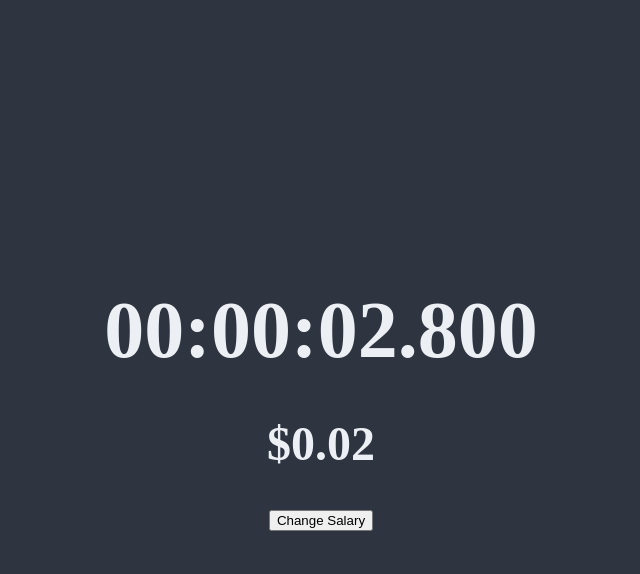
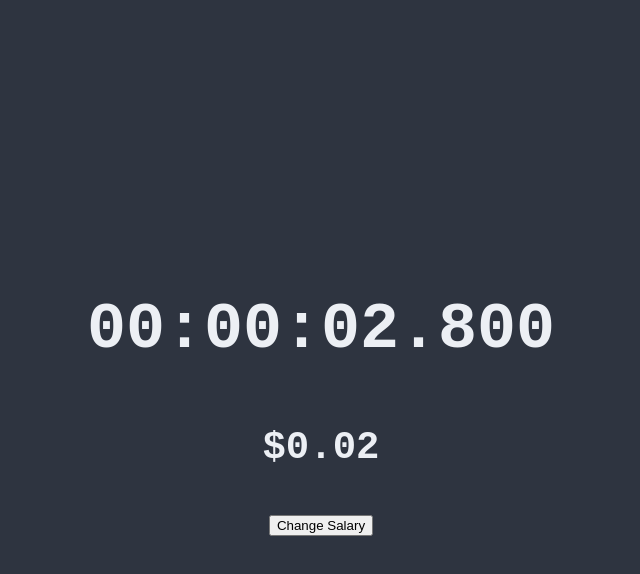
Before and after one commit to Sebastian-Webster/salary-stopwatch, a plain HTML site: page index.html in a window 1280 px wide. Both pictures are taken after a click on the button "Start Stopwatch". Shown: the whole page, without its empty margins (327-967 px from the left). Drawn offline with Linux system fonts and the light colour scheme.

Commit message:
prevent text jitter

```diff
--- a/index.html
+++ b/index.html
@@ -18,8 +18,8 @@
 
         <template id="stopwatch-screen">
             <div id="stopwatch">
-                <h1 id="stopwatch-time"></h1>
-                <h2 id="stopwatch-salary"></h2>
+                <pre><h1 id="stopwatch-time"></h1></pre>
+                <pre><h2 id="stopwatch-salary"></h2></pre>
                 <button onclick="goToInputScreen()">Change Salary</button>
             </div>
         </template>
```
